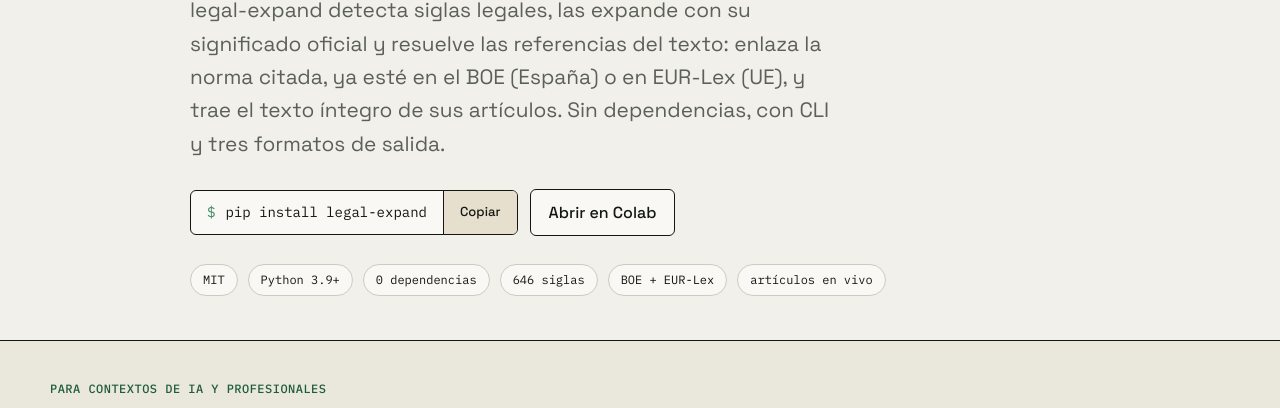
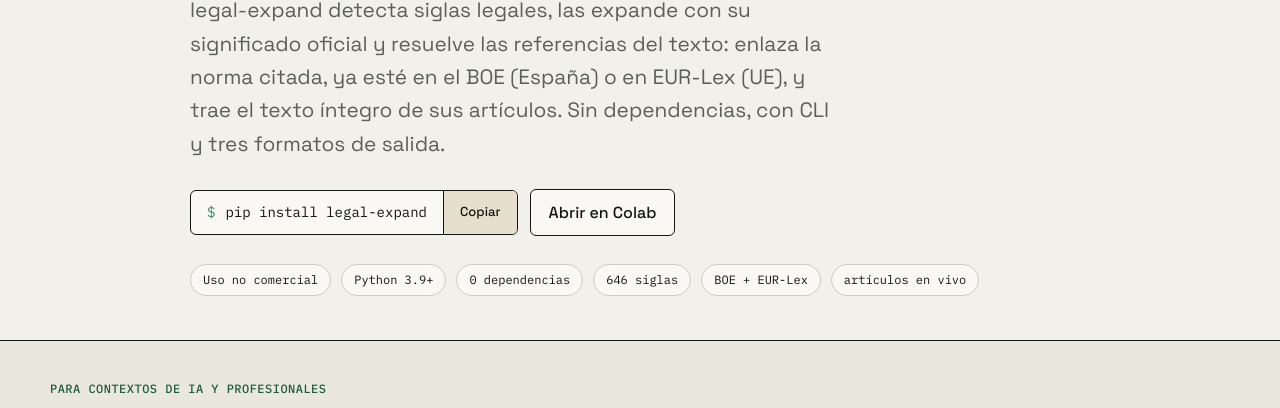
Before and after one commit to 686f6c61/pypi-legal-expand, an Astro site in the folder site/: page / in a window 1280 px wide. Shown: the part 380-788 px from the top of the page. Built offline with nearby package versions, Linux system fonts and the light colour scheme; Astro itself is replaced by a stand-in of ours.

Commit message:
chore(site): licencia PolyForm Noncommercial en badges, footer y JSON-LD
- Badge 'Uso no comercial', footer y JSON-LD actualizados
- Wheel 1.6.0 con la nueva licencia

```diff
--- a/site/src/layouts/Base.astro
+++ b/site/src/layouts/Base.astro
@@ -56,7 +56,7 @@ const boeProxy = import.meta.env.PUBLIC_BOE_PROXY || '';
       downloadUrl: 'https://pypi.org/project/legal-expand/',
       programmingLanguage: 'Python',
       runtimePlatform: 'Python 3.9+',
-      license: 'https://opensource.org/licenses/MIT',
+      license: 'https://polyformproject.org/licenses/noncommercial/1.0.0/',
       author: { '@type': 'Person', name: '686f6c61', url: 'https://github.com/686f6c61' },
     })} />
   </head>
--- a/site/src/pages/index.astro
+++ b/site/src/pages/index.astro
@@ -129,7 +129,7 @@ legal-expand batch ./entrada ./salida`,
           <a class="colab-button" href={colabUrl} target="_blank" rel="noopener">Abrir en Colab</a>
         </div>
         <div class="hero-badges">
-          <span>MIT</span>
+          <span>Uso no comercial</span>
           <span>Python 3.9+</span>
           <span>0 dependencias</span>
           <span>646 siglas</span>
@@ -350,7 +350,7 @@ legal-expand batch ./entrada ./salida`,
     <div class="page-shell">
       <strong>legal-expand</strong>
       <div class="footer-meta">
-        <p>Expansión de siglas jurídicas españolas · MIT</p>
+        <p>Expansión de siglas jurídicas españolas · PolyForm Noncommercial (uso no comercial)</p>
         <p>Creado por <a href="https://github.com/686f6c61">686f6c61</a></p>
       </div>
       <nav aria-label="Enlaces del pie">
```
Also changed, not shown: 1 other file.
